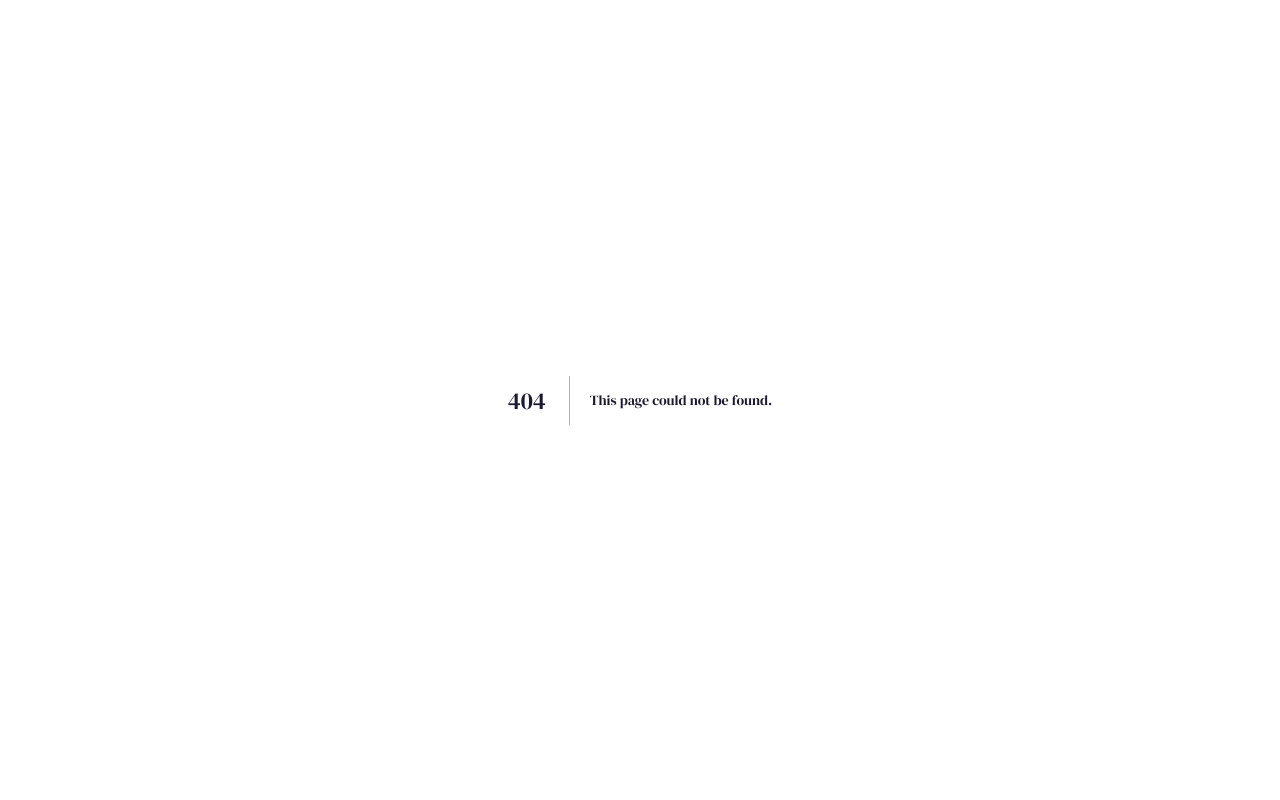
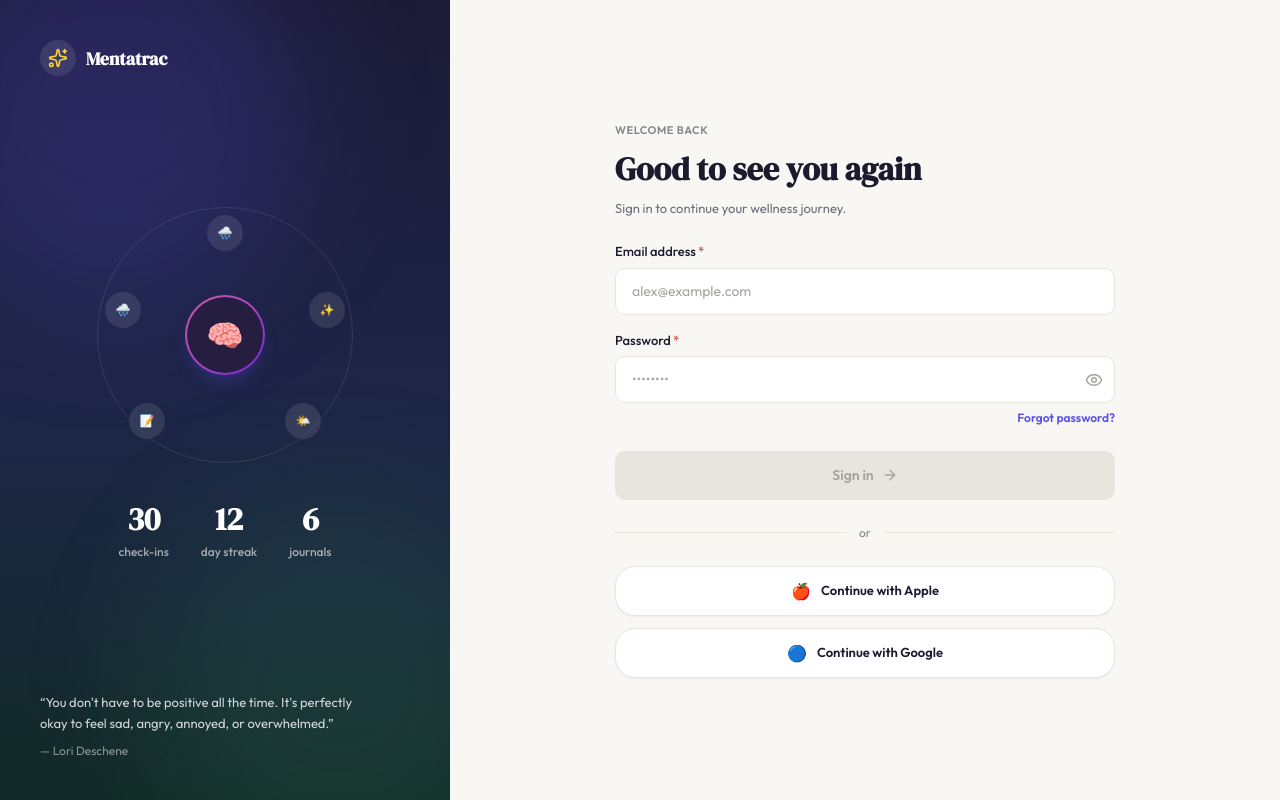
Before and after one commit to Roqeeb-dev/mentatrac, a Next.js app: page /login in a window 1280 px wide. Before the commit this address had no page. Built offline with nearby package versions, Linux system fonts and the light colour scheme; no server answers.

Commit message:
[FEAT]: added the layout and content for the login page and auth pages setup

```diff
--- /dev/null
+++ b/app/(auth)/layout.tsx
@@ -0,0 +1,28 @@
+import type { Metadata } from "next";
+import { AuthSidebar } from "@/features/auth/components/AuthSidebar";
+
+export const metadata: Metadata = {
+  title: {
+    template: "%s | Mentatrac",
+    default: "Authentication | Mentatrac",
+  },
+  description: "Sign in or manage your Mentatrac account.",
+};
+
+export default function AuthLayout({
+  children,
+}: {
+  children: React.ReactNode;
+}) {
+  return (
+    <div className="flex min-h-screen w-full bg-canvas">
+      <div className="hidden lg:block w-[450px] shrink-0">
+        <AuthSidebar />
+      </div>
+
+      <main className="flex flex-1 items-center justify-center px-4 py-8 sm:px-6 lg:px-12">
+        <div className="w-full max-w-[500px]">{children}</div>
+      </main>
+    </div>
+  );
+}
--- /dev/null
+++ b/app/(auth)/login/page.tsx
@@ -0,0 +1,130 @@
+"use client";
+
+import { useState } from "react";
+import Link from "next/link";
+import { useRouter } from "next/navigation";
+import { ArrowRight } from "lucide-react";
+import { Input } from "@/components/ui/Input";
+import { Button } from "@/components/ui/Button";
+import { useLogin } from "@/hooks/useAuth"; // Path to your query hooks file
+
+export default function LoginPage() {
+  const router = useRouter();
+  const loginMutation = useLogin();
+
+  const [email, setEmail] = useState("");
+  const [password, setPassword] = useState("");
+  const [showPassword, setShowPassword] = useState(false);
+
+  const handleSubmit = (e: React.FormEvent) => {
+    e.preventDefault();
+    if (!email || !password) return;
+
+    loginMutation.mutate(
+      { email, password },
+      {
+        onSuccess: () => {
+          router.push("/dashboard");
+        },
+      },
+    );
+  };
+
+  return (
+    <div className="flex flex-col gap-6">
+      {/* 1. Header */}
+      <div className="flex flex-col gap-1.5">
+        <p className="text-overline font-semibold uppercase tracking-wider text-text-tertiary">
+          Welcome back
+        </p>
+        <h1 className="font-display text-display-lg font-bold text-text-primary">
+          Good to see you again
+        </h1>
+        <p className="text-body-sm text-text-secondary">
+          Sign in to continue your wellness journey.
+        </p>
+      </div>
+
+      {/* 2. Form */}
+      <form onSubmit={handleSubmit} className="flex flex-col gap-4">
+        {loginMutation.isError && (
+          <div className="rounded-xl bg-error-light p-3 text-caption font-medium text-error">
+            {loginMutation.error instanceof Error
+              ? loginMutation.error.message
+              : "Invalid email or password"}
+          </div>
+        )}
+
+        <Input
+          label="Email address"
+          type="email"
+          placeholder="alex@example.com"
+          value={email}
+          onChange={(e) => setEmail(e.target.value)}
+          required
+        />
+
+        <div className="flex flex-col gap-1.5">
+          <Input
+            label="Password"
+            type={showPassword ? "text" : "password"}
+            placeholder="••••••••"
+            value={password}
+            onChange={(e) => setPassword(e.target.value)}
+            required
+          />
+          <div className="flex justify-end">
+            <Link
+              href="/forgot-password"
+              className="text-caption font-semibold text-text-link transition-colors hover:underline"
+            >
+              Forgot password?
+            </Link>
+          </div>
+        </div>
+
+        <div className="pt-2">
+          <Button
+            type="submit"
+            variant="primary"
+            size="lg"
+            fullWidth
+            loading={loginMutation.isPending}
+            disabled={!email || !password || loginMutation.isPending}
+            rightIcon={<ArrowRight className="h-4 w-4" />}
+          >
+            Sign in
+          </Button>
+        </div>
+      </form>
+
+      {/* 3. Social Auth Dividers & Buttons */}
+      <div className="relative flex items-center justify-center">
+        <div className="absolute inset-0 flex items-center">
+          <div className="w-full border-t border-gray-200" />
+        </div>
+        <span className="relative bg-canvas px-3 text-caption text-text-tertiary">
+          or
+        </span>
+      </div>
+
+      <div className="flex flex-col gap-3">
+        <button
+          type="button"
+          className="flex w-full items-center justify-center gap-2.5 rounded-xl border border-gray-200 bg-white py-3 text-body-sm font-semibold text-text-primary shadow-xs transition-colors hover:border-gray-300 hover:bg-surface-2/30"
+        >
+          <span className="text-base">🍎</span>
+          <span>Continue with Apple</span>
+        </button>
+
+        <button
+          type="button"
+          className="flex w-full items-center justify-center gap-2.5 rounded-xl border border-gray-200 bg-white py-3 text-body-sm font-semibold text-text-primary shadow-xs transition-colors hover:border-gray-300 hover:bg-surface-2/30"
+        >
+          <span className="text-base">🔵</span>
+          <span>Continue with Google</span>
+        </button>
+      </div>
+    </div>
+  );
+}
--- a/components/ui/Input.tsx
+++ b/components/ui/Input.tsx
@@ -1,7 +1,8 @@
 "use client";
 
-import { forwardRef, useId } from "react";
+import { forwardRef, useId, useState } from "react";
 import type { InputHTMLAttributes, ReactNode } from "react";
+import { Eye, EyeOff } from "lucide-react";
 import { cn } from "@/lib/utils";
 
 export interface InputProps extends Omit<
@@ -31,6 +32,7 @@ export const Input = forwardRef<HTMLInputElement, InputProps>(
       containerClassName,
       value,
       defaultValue,
+      type,
       ...props
     },
     ref,
@@ -38,9 +40,20 @@ export const Input = forwardRef<HTMLInputElement, InputProps>(
     const generatedId = useId();
     const inputId = id ?? generatedId;
     const helperId = `${inputId}-helper`;
+
+    // Internal state for password visibility
+    const [isPasswordVisible, setIsPasswordVisible] = useState(false);
+    const isPasswordType = type === "password";
+    const currentType = isPasswordType
+      ? isPasswordVisible
+        ? "text"
+        : "password"
+      : type;
+
     const hasValue =
       (value !== undefined && value !== "") ||
       (defaultValue !== undefined && defaultValue !== "");
+
     const state = error
       ? "error"
       : disabled
@@ -71,6 +84,7 @@ export const Input = forwardRef<HTMLInputElement, InputProps>(
           <input
             ref={ref}
             id={inputId}
+            type={currentType}
             disabled={disabled}
             required={required}
             value={value}
@@ -81,17 +95,31 @@ export const Input = forwardRef<HTMLInputElement, InputProps>(
             className={cn(
               "input",
               leftIcon && "!pl-10",
-              rightIcon && "!pr-10",
+              (rightIcon || isPasswordType) && "!pr-10", // Ensure padding for the eye icon
               className,
             )}
             {...props}
           />
 
-          {rightIcon && (
-            <span className="absolute right-3 top-1/2 -translate-y-1/2 text-gray-400">
+          {/* Render Password Toggle OR Custom Right Icon */}
+          {isPasswordType ? (
+            <button
+              type="button"
+              onClick={() => setIsPasswordVisible(!isPasswordVisible)}
+              className="absolute right-3 top-1/2 -translate-y-1/2 text-gray-400 transition-colors hover:text-text-primary focus:outline-none focus-visible:ring-2 focus-visible:ring-purple-700 rounded-sm"
+              aria-label={isPasswordVisible ? "Hide password" : "Show password"}
+            >
+              {isPasswordVisible ? (
+                <EyeOff className="h-4.5 w-4.5" />
+              ) : (
+                <Eye className="h-4.5 w-4.5" />
+              )}
+            </button>
+          ) : rightIcon ? (
+            <span className="pointer-events-none absolute right-3 top-1/2 -translate-y-1/2 text-gray-400">
               {rightIcon}
             </span>
-          )}
+          ) : null}
         </div>
 
         {(error || helperText) && (
--- /dev/null
+++ b/features/auth/components/AuthSidebar.tsx
@@ -0,0 +1,82 @@
+import { Sparkles } from "lucide-react";
+
+const STATS = [
+  { value: "30", label: "check-ins" },
+  { value: "12", label: "day streak" },
+  { value: "6", label: "journals" },
+];
+
+export function AuthSidebar() {
+  return (
+    <aside className="relative flex h-full min-h-screen w-full flex-col justify-between overflow-hidden bg-gradient-to-b from-[#1C1B36] via-[#1E2548] to-[#122A26] p-10">
+      {/* Background radial glow */}
+      <div className="pointer-events-none absolute -left-20 -top-20 h-96 w-96 rounded-full bg-purple-700/20 blur-3xl" />
+      <div className="pointer-events-none absolute -bottom-20 -right-20 h-96 w-96 rounded-full bg-green-500/10 blur-3xl" />
+
+      {/* Brand Logo Header */}
+      <div className="relative z-10 flex items-center gap-2.5">
+        <div className="flex h-9 w-9 items-center justify-center rounded-xl bg-white/10 backdrop-blur-md">
+          <Sparkles className="h-5 w-5 text-amber-300" />
+        </div>
+        <span className="font-display text-heading-md font-bold text-white">
+          Mentatrac
+        </span>
+      </div>
+
+      {/* Central Graphic & Stats */}
+      <div className="relative z-10 my-auto flex flex-col items-center justify-center py-12">
+        {/* Orbital Brain Graphic */}
+        <div className="relative flex h-64 w-64 items-center justify-center">
+          <div className="absolute inset-0 rounded-full border border-white/10" />
+
+          {/* Central Brain Node */}
+          <div className="flex h-20 w-20 items-center justify-center rounded-full bg-gradient-to-br from-pink-400/80 to-purple-600/80 p-0.5 shadow-lg shadow-purple-900/40 backdrop-blur-sm">
+            <div className="flex h-full w-full items-center justify-center rounded-full bg-[#251E40]">
+              <span className="text-3xl">🧠</span>
+            </div>
+          </div>
+
+          {/* Orbital Badges */}
+          <div className="absolute top-2 flex h-9 w-9 items-center justify-center rounded-full bg-white/10 text-xs backdrop-blur-md">
+            🌧️
+          </div>
+          <div className="absolute right-2 top-1/3 flex h-9 w-9 items-center justify-center rounded-full bg-white/10 text-xs backdrop-blur-md">
+            ✨
+          </div>
+          <div className="absolute bottom-6 right-8 flex h-9 w-9 items-center justify-center rounded-full bg-white/10 text-xs backdrop-blur-md">
+            🌤️
+          </div>
+          <div className="absolute bottom-6 left-8 flex h-9 w-9 items-center justify-center rounded-full bg-white/10 text-xs backdrop-blur-md">
+            📝
+          </div>
+          <div className="absolute left-2 top-1/3 flex h-9 w-9 items-center justify-center rounded-full bg-white/10 text-xs backdrop-blur-md">
+            🌧️
+          </div>
+        </div>
+
+        <div className="mt-8 flex items-center gap-8 text-center">
+          {STATS.map((stat) => (
+            <div key={stat.label} className="flex flex-col">
+              <span className="font-display text-display-lg font-bold text-white">
+                {stat.value}
+              </span>
+              <span className="text-caption font-medium text-white/60">
+                {stat.label}
+              </span>
+            </div>
+          ))}
+        </div>
+      </div>
+
+      <div className="relative z-10 w-full max-w-[320px]">
+        <p className="text-body-sm leading-relaxed text-white/80">
+          &ldquo;You don&apos;t have to be positive all the time. It&apos;s
+          perfectly okay to feel sad, angry, annoyed, or overwhelmed.&rdquo;
+        </p>
+        <span className="mt-2 block text-caption text-white/50">
+          — Lori Deschene
+        </span>
+      </div>
+    </aside>
+  );
+}
```
